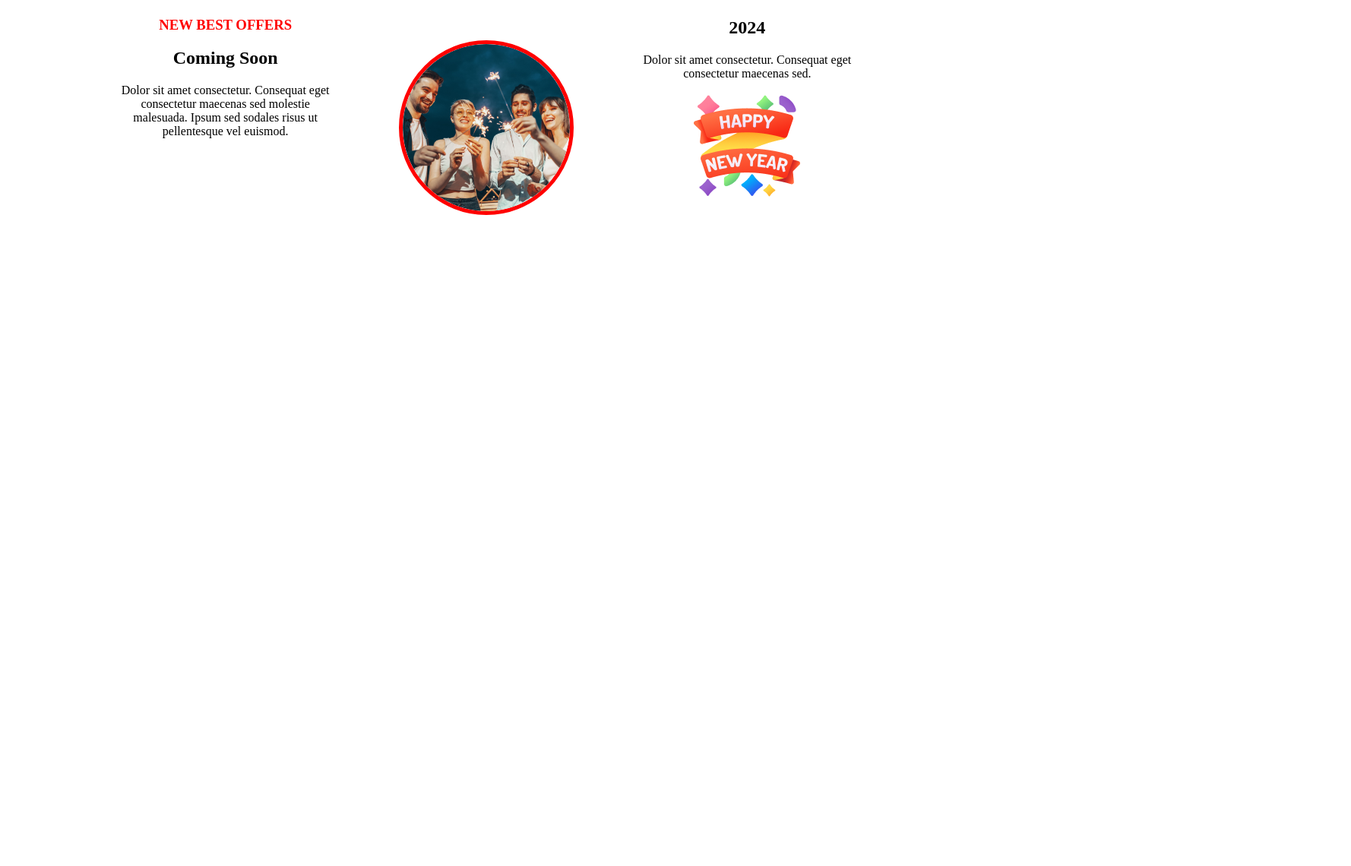
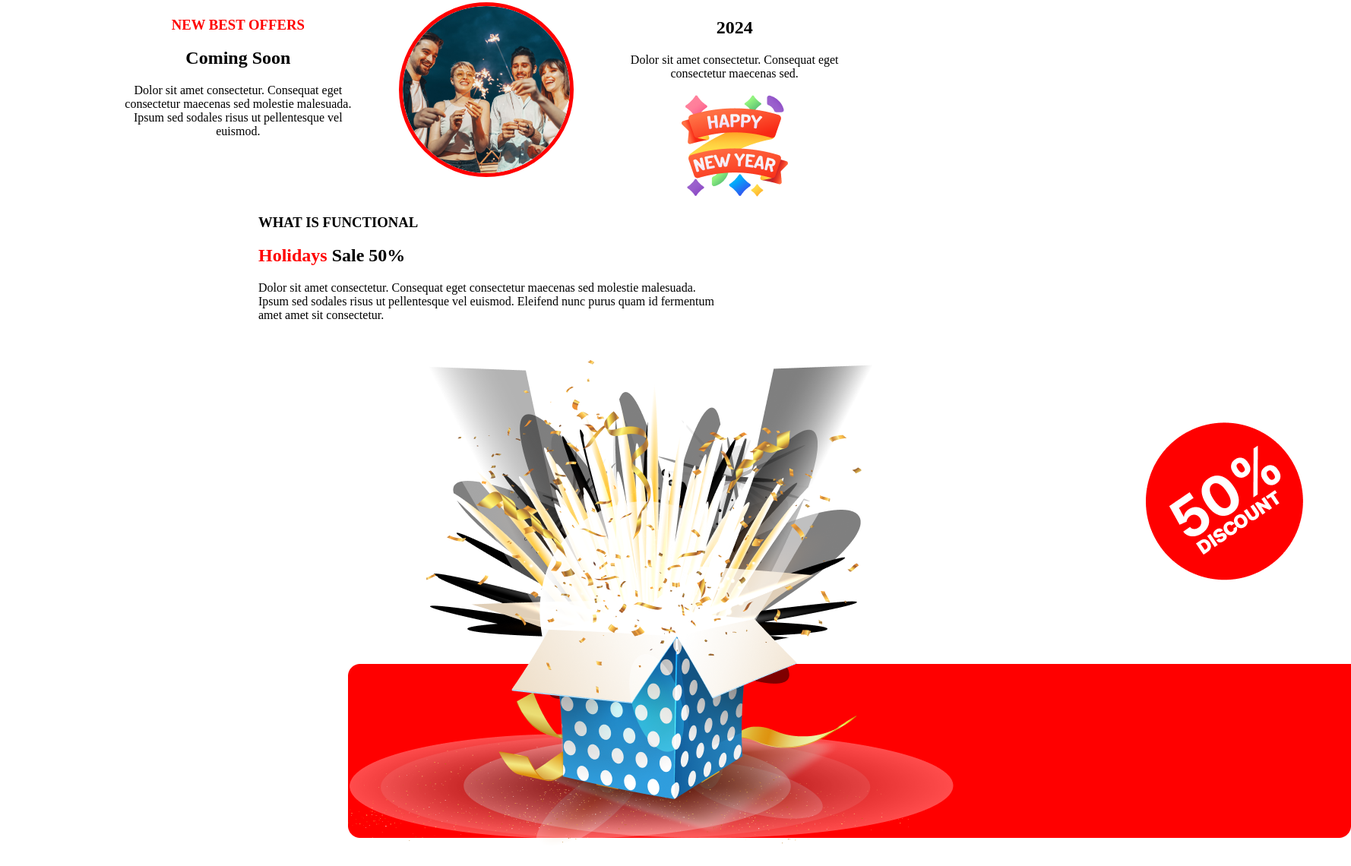
Before and after one commit to hiabujar/new-year-offer, a plain HTML site: page index.html in a window 1280 px wide. Shown: the part 2280-3420 px from the top of the page at 76% size, 1778 px wide, since content can reach past the window. Before the commit the page ends 2651 px from the top, so only its background shows below. Drawn offline with Linux system fonts and the light colour scheme.

Commit message:
the best gift tittle text added

```diff
--- a/css/style.css
+++ b/css/style.css
@@ -116,8 +116,8 @@ span{
 .div2{
   width: 400px;
   height: 260px;
-  padding: 50px;
 }
+
 .div2 img{
   width: 220px;
   border: 5px solid red;
@@ -129,6 +129,30 @@ span{
   height: 260px;
 }
 
-  /* display: flex;
-  justify-content: center;
-  align-items: center; */
+/* what-is-section */
+.what-is{
+  text-align: ;
+}
+.description{
+  width: 600px;
+  margin: auto;
+}
+.discount-container{
+  position: relative;
+  margin: 450px;
+}
+.image2{
+  width: 150px;
+  height: 350px;
+  position: absolute;
+  top: -400px;
+
+}
+.image1{
+  position: absolute;
+ transform: translate(1000px, -600px);
+}
+/* the-best-gift*/
+.the-best-gift{
+  text-align: center;
+}
--- a/index.html
+++ b/index.html
@@ -1,11 +1,13 @@
 <!DOCTYPE html>
 <html lang="en">
+
 <head>
   <meta charset="UTF-8">
   <meta name="viewport" content="width=device-width, initial-scale=1.0">
   <title>New year surprice offer!</title>
   <link rel="stylesheet" href="css/style.css">
 </head>
+
 <body>
   <header>
     <div class="bg-image">
@@ -26,7 +28,8 @@
     <section class="midnight-party">
       <div class="textsec">
         <h1>Welcome to midnight party</h1>
-          <p>Dolor sit amet consectetur. Consequat eget consectetur maecenas<br> sed molestie malesuada. Ipsum sed sodales risus ut pellentesque vel euismod. </p>
+        <p>Dolor sit amet consectetur. Consequat eget consectetur maecenas<br> sed molestie malesuada. Ipsum sed sodales
+          risus ut pellentesque vel euismod. </p>
         <button class="btn">JOIN NOW</button>
       </div>
       <img src="images/Group 70.png" alt="image">
@@ -41,7 +44,9 @@
       <div class="div1">
         <h3 class="colorshare">NEW BEST OFFERS</h3>
         <h2>Coming Soon</h2>
-        <p>Dolor sit amet consectetur. Consequat eget consectetur maecenas sed molestie malesuada. Ipsum sed sodales risus ut pellentesque vel euismod. </p></div>
+        <p>Dolor sit amet consectetur. Consequat eget consectetur maecenas sed molestie malesuada. Ipsum sed sodales
+          risus ut pellentesque vel euismod. </p>
+      </div>
       <div class="div2">
         <img src="images/Ellipse 1.png" alt="image">
       </div>
@@ -51,10 +56,38 @@
         <img src="images/Group 96.png" alt="image">
       </div>
     </section>
+    <section class="what-is">
+      <div class="description"><h3>WHAT IS FUNCTIONAL</h3>
+      <h1><span>Holidays</span> Sale 50%</h1>
+      <p>Dolor sit amet consectetur. Consequat eget consectetur maecenas sed
+        molestie malesuada. Ipsum sed sodales risus ut pellentesque vel euismod. Eleifend nunc purus quam id fermentum
+        amet amet sit consectetur.</p>
+      </div>
+         <div class="discount-container">
+
+        <div class="image2"><img src="images/Group 75.png" alt=""></div>
+        <div class="image3"><img src="images/Rectangle 2.png" alt=""></div>
+         <div class="image1"><img src="images/Group 44.png" alt=""><img src="" alt=""></div>
+      </div>
+    </section>
+    <section class="the-best-gift">
+      <div class="best-gift-container">
+        <h4 class="colorshare">THE BEST GIFT</h4>
+        <h1>Our Awesome Portfolio</h1>
+        <p>Dolor sit amet consectetur. Consequat eget consectetur maecenas sed molestie malesuada. Ipsum sed sodales risus ut pellentesque vel euismod. </p>
+
+      </div>
+    </section>
+
   </main>
   <footer></footer>
 </body>
+
 </html>
 <!--  <div class="wellcome-description">
                 <h3>Happy New Year</h3>
                 <h1>New Year Party Celebration</h1> -->
+
+                        <!-- <div class="image1">
+         <img src="images/Group 44.png" alt="image" class="third-image" class="third-image">
+        </div> -->
```
Lines whose indentation alone changed are shown as unchanged.
